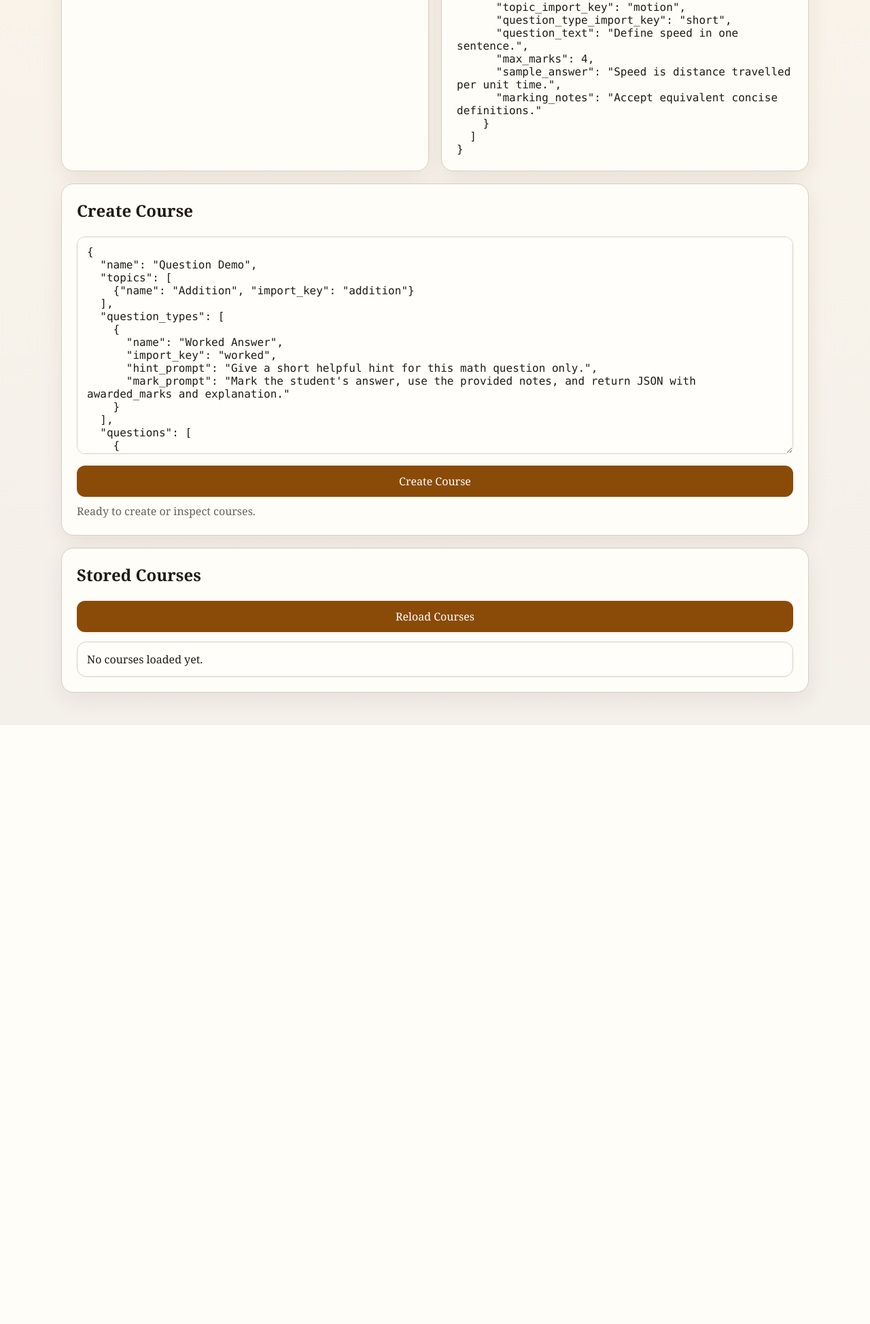
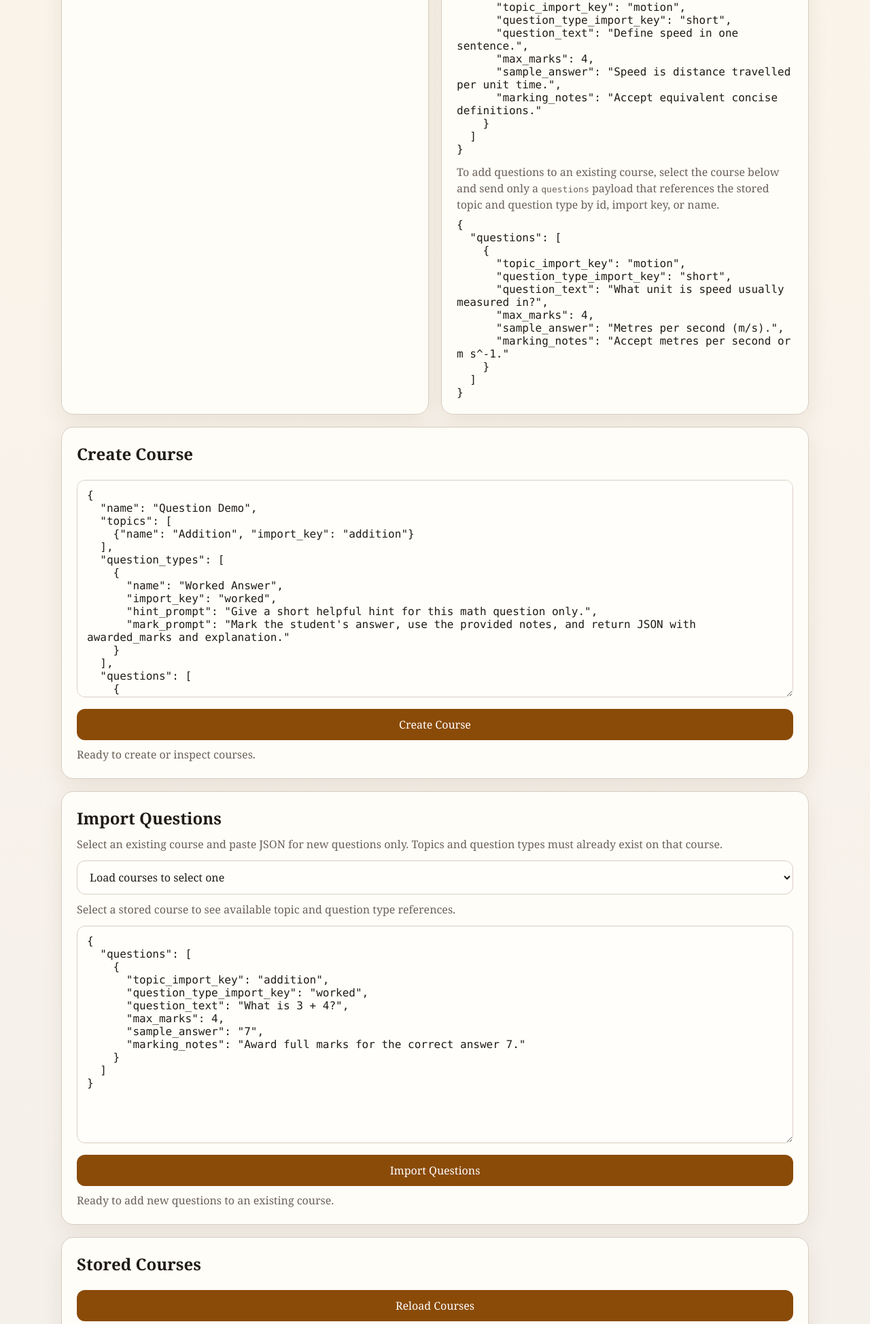
Before and after one commit to ralthor/agentic-curiosity, a Django app: page /course-topics/ in a window 1280 px wide. Shown: the part 684-2632 px from the top of the page at 68% size. Before the commit the page ends 1751 px from the top, so only its background shows below. Run offline with Django 5.2, Linux system fonts and the light colour scheme.

Commit message:
Add question import

```diff
--- a/chat_api/urls.py
+++ b/chat_api/urls.py
@@ -4,6 +4,7 @@ from .views import (
     chat_view,
     courses_view,
     create_session_view,
+    import_course_questions_view,
     login_view,
     session_detail_view,
     token_view,
@@ -13,6 +14,7 @@ urlpatterns = [
     path("login/", login_view, name="chat-api-login"),
     path("token/", token_view, name="chat-api-token"),
     path("courses/", courses_view, name="chat-api-courses"),
+    path("courses/<int:course_id>/questions/import/", import_course_questions_view, name="chat-api-import-course-questions"),
     path("sessions/", create_session_view, name="chat-api-create-session"),
     path("sessions/<int:session_id>/", session_detail_view, name="chat-api-session-detail"),
     path("chat/", chat_view, name="chat-api-chat"),
--- a/core/templates/core/course_topics.html
+++ b/core/templates/core/course_topics.html
@@ -41,13 +41,13 @@
         h1, h2 { margin: 0 0 10px; }
         p { margin: 0; color: var(--muted); line-height: 1.5; }
 
-        textarea, input, button {
+        textarea, input, select, button {
             width: 100%;
             font: inherit;
             border-radius: 12px;
         }
 
-        textarea, input {
+        textarea, input, select {
             margin-top: 12px;
             border: 1px solid var(--line);
             padding: 12px 14px;
@@ -105,6 +105,12 @@
             font-family: Consolas, monospace;
         }
 
+        .detail {
+            margin-top: 10px;
+            color: var(--muted);
+            line-height: 1.5;
+        }
+
         a { color: var(--accent); }
     </style>
 </head>
@@ -153,6 +159,19 @@
     }
   ]
 }</pre>
+            <p style="margin-top: 12px;">To add questions to an existing course, select the course below and send only a <code>questions</code> payload that references the stored topic and question type by id, import key, or name.</p>
+            <pre>{
+  "questions": [
+    {
+      "topic_import_key": "motion",
+      "question_type_import_key": "short",
+      "question_text": "What unit is speed usually measured in?",
+      "max_marks": 4,
+      "sample_answer": "Metres per second (m/s).",
+      "marking_notes": "Accept metres per second or m s^-1."
+    }
+  ]
+}</pre>
         </section>
     </div>
 
@@ -187,6 +206,29 @@
     </section>
 
     <section class="panel">
+        <h2>Import Questions</h2>
+        <p>Select an existing course and paste JSON for new questions only. Topics and question types must already exist on that course.</p>
+        <select id="question-course-select">
+            <option value="">Load courses to select one</option>
+        </select>
+        <div class="detail" id="question-course-detail">Select a stored course to see available topic and question type references.</div>
+        <textarea id="question-payload-input">{
+  "questions": [
+    {
+      "topic_import_key": "addition",
+      "question_type_import_key": "worked",
+      "question_text": "What is 3 + 4?",
+      "max_marks": 4,
+      "sample_answer": "7",
+      "marking_notes": "Award full marks for the correct answer 7."
+    }
+  ]
+}</textarea>
+        <button id="import-questions-button" type="button">Import Questions</button>
+        <div class="status" id="question-status">Ready to add new questions to an existing course.</div>
+    </section>
+
+    <section class="panel">
         <h2>Stored Courses</h2>
         <button id="load-courses-button" type="button">Reload Courses</button>
         <div class="course-list" id="course-list">
@@ -205,7 +247,11 @@
     const tokenField = document.getElementById("token-input");
     const tokenStatus = document.getElementById("token-status");
     const courseStatus = document.getElementById("course-status");
+    const questionStatus = document.getElementById("question-status");
     const payloadField = document.getElementById("payload-input");
+    const questionPayloadField = document.getElementById("question-payload-input");
+    const questionCourseSelect = document.getElementById("question-course-select");
+    const questionCourseDetail = document.getElementById("question-course-detail");
     const courseList = document.getElementById("course-list");
 
     tokenField.value = localStorage.getItem(storageKey) || "";
@@ -243,14 +289,24 @@
         courseList.innerHTML = "";
         if (!courses.length) {
             courseList.innerHTML = '<div class="course-card">No courses saved yet.</div>';
+            questionCourseSelect.innerHTML = '<option value="">No courses available</option>';
+            questionCourseDetail.textContent = "Select a stored course to see available topic and question type references.";
             return;
         }
 
+        const previousSelectedCourseId = questionCourseSelect.value;
+        questionCourseSelect.innerHTML = '<option value="">Select a course for question import</option>';
+
         courses.forEach((course) => {
+            const option = document.createElement("option");
+            option.value = String(course.id);
+            option.textContent = `${course.name} (${course.question_count} questions)`;
+            questionCourseSelect.appendChild(option);
+
             const card = document.createElement("div");
             card.className = "course-card";
-            const topicNames = (course.topics || []).map((topic) => topic.name).join(", ") || "none";
-            const typeNames = (course.question_types || []).map((item) => item.name).join(", ") || "none";
+            const topicNames = (course.topics || []).map((topic) => topic.import_key ? `${topic.name} [${topic.import_key}]` : topic.name).join(", ") || "none";
+            const typeNames = (course.question_types || []).map((item) => item.import_key ? `${item.name} [${item.import_key}]` : item.name).join(", ") || "none";
             card.innerHTML = `
                 <strong>${course.name}</strong>
                 <div style="margin-top: 8px; color: #6a6158;">
@@ -261,6 +317,30 @@
             `;
             courseList.appendChild(card);
         });
+
+        if (courses.some((course) => String(course.id) === previousSelectedCourseId)) {
+            questionCourseSelect.value = previousSelectedCourseId;
+        } else if (courses.length === 1) {
+            questionCourseSelect.value = String(courses[0].id);
+        }
+
+        renderSelectedCourseDetail();
+    }
+
+    function renderSelectedCourseDetail() {
+        const selectedCourse = (availableCourses || []).find((course) => String(course.id) === questionCourseSelect.value);
+        if (!selectedCourse) {
+            questionCourseDetail.textContent = "Select a stored course to see available topic and question type references.";
+            return;
+        }
+
+        const topicNames = (selectedCourse.topics || []).map((topic) => topic.import_key ? `${topic.name} [${topic.import_key}]` : topic.name).join(", ") || "none";
+        const typeNames = (selectedCourse.question_types || []).map((item) => item.import_key ? `${item.name} [${item.import_key}]` : item.name).join(", ") || "none";
+        questionCourseDetail.innerHTML = `
+            <strong>${selectedCourse.name}</strong><br>
+            Topics: ${topicNames}<br>
+            Question types: ${typeNames}
+        `;
     }
 
     async function loadCourses() {
@@ -290,6 +370,36 @@
         await loadCourses();
     }
 
+    async function importQuestions() {
+        if (!currentToken()) {
+            throw new Error("Provide a token first.");
+        }
+        const selectedCourseId = questionCourseSelect.value.trim();
+        if (!selectedCourseId) {
+            throw new Error("Select a course first.");
+        }
+
+        let payload;
+        try {
+            payload = JSON.parse(questionPayloadField.value);
+        } catch (error) {
+            throw new Error("Question payload must be valid JSON.");
+        }
+
+        if (Array.isArray(payload)) {
+            payload = { questions: payload };
+        }
+
+        const response = await fetchJson(`${config.coursesUrl}${selectedCourseId}/questions/import/`, {
+            method: "POST",
+            body: JSON.stringify(payload)
+        });
+        setStatus(questionStatus, `Imported ${response.imported_question_count} question(s) into ${response.course.name}.`);
+        await loadCourses();
+        questionCourseSelect.value = selectedCourseId;
+        renderSelectedCourseDetail();
+    }
+
     document.getElementById("use-session-button").addEventListener("click", async () => {
         setStatus(tokenStatus, "Requesting session token...");
         try {
@@ -314,6 +424,14 @@
         loadCourses().catch((error) => setStatus(courseStatus, error.message, true));
     });
 
+    document.getElementById("import-questions-button").addEventListener("click", () => {
+        storeToken();
+        setStatus(questionStatus, "Importing questions...");
+        importQuestions().catch((error) => setStatus(questionStatus, error.message, true));
+    });
+
+    questionCourseSelect.addEventListener("change", renderSelectedCourseDetail);
+
     tokenField.addEventListener("change", storeToken);
     if (currentToken()) {
         loadCourses().catch((error) => setStatus(courseStatus, error.message, true));
--- a/core/tests.py
+++ b/core/tests.py
@@ -21,4 +21,6 @@ class HomePageTests(SimpleTestCase):
         self.assertTemplateUsed(response, "core/course_topics.html")
         self.assertContains(response, "Course Studio")
         self.assertContains(response, "Create Course")
+        self.assertContains(response, "Import Questions")
+        self.assertContains(response, "Import Questions</button>")
         self.assertContains(response, "/api/chat/courses/")
```
Also changed, not shown: chat_api/tests.py (+46 -0 lines), chat_api/views.py (+53 -16 lines), README.md.
